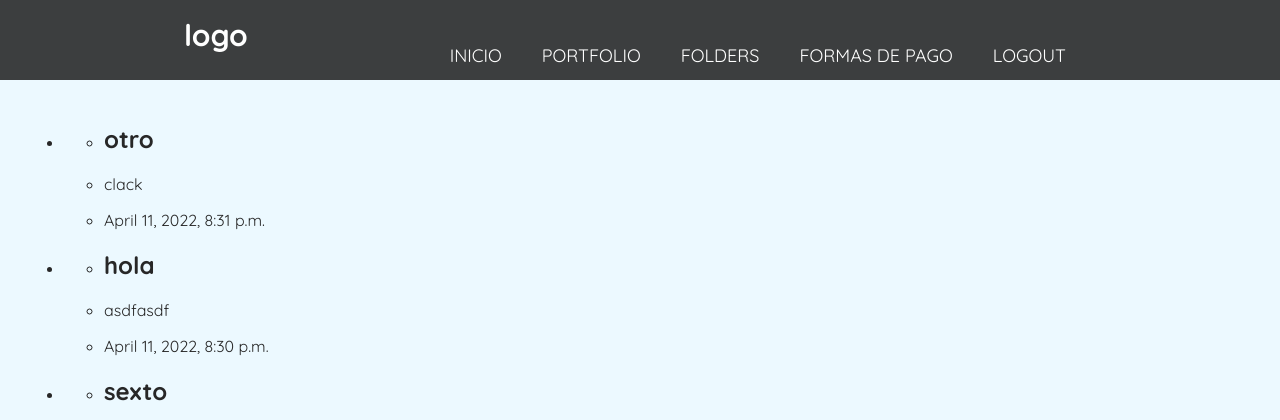
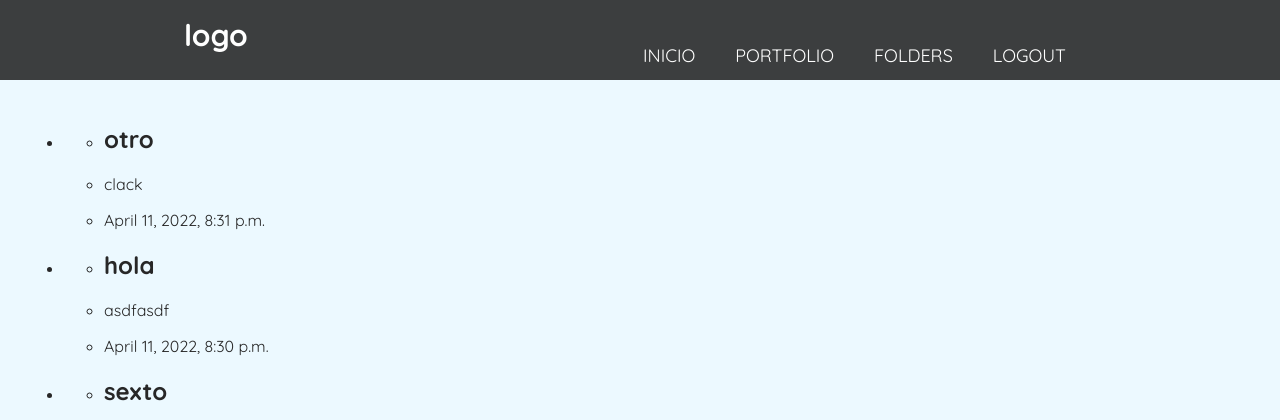
Before and after one commit to JesusAraujo98/photos_app, a Django app: page /gallery/albums/ in a window 1280 px wide. Shown: the top 420 px of the page. Run offline with Django 4.2, Linux system fonts and the light colour scheme; a user stored in the database is signed in; data comes from the database, SQL or seed files in the repository; both versions use the stored data as it was after the commit; parts of the project's set-up code (start-up, migrations or seed data) failed here and were passed over; some libraries are stand-ins or nearby versions.

```diff
--- a/photosapp/posts/models.py
+++ b/photosapp/posts/models.py
@@ -24,6 +24,8 @@ class Album(models.Model):
         processors=[ResizeToFill(500, 300)],
         format = 'JPEG',
         options={'quality': 60})
+
+
 
     """ Choices part """
 
--- a/photosapp/posts/templates/posts/navbar.html
+++ b/photosapp/posts/templates/posts/navbar.html
@@ -15,9 +15,6 @@
                 <a href="{% url 'posts:folders' %}" class="nav-menu-link nav-link">folders</a>
             </li>
             <li class= "nav-menu-item">
-                <a href="#" class="nav-menu-link nav-link">formas de pago</a>
-            </li>
-            <li class= "nav-menu-item">
                 <a href="{% url 'users:logout' %}" class="nav-menu-link nav-link">logout</a>
             </li>
         </ul>
--- a/photosapp/posts/views.py
+++ b/photosapp/posts/views.py
@@ -67,6 +67,7 @@ def photos_view(request):
 def album_view(request):
     user = request.user
     first_list = Album.objects.filter(user=user).order_by('-created_at')
+
     album_list = []
     if len(first_list)>=5:
         for i in range(0,5):
@@ -76,7 +77,6 @@ def album_view(request):
 
     return render(request, 'posts/albums.html', {
         'album_list': album_list,
-
     })
 
 
--- a/photosapp/users/views.py
+++ b/photosapp/users/views.py
@@ -51,7 +51,6 @@ def login_view(request):
                 user = User.objects.create_user(username= s_name, password = s_password)
                 user.email = s_email
                 user.save()
-
                 profile = Profile(user = user)
                 profile.email = s_email
                 profile.save()
```
Also changed, not shown: photosapp/portfolios/models.py (+23 -2 lines), photosapp/db.sqlite3, 1 other file.
